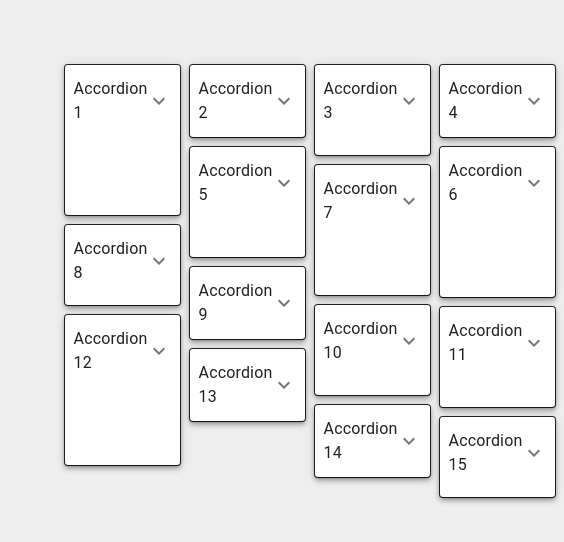
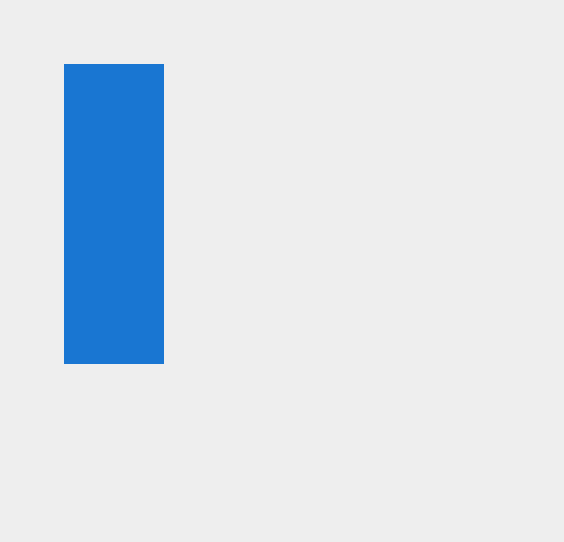
Before and after one commit to AtomMes/Material-UI-JS-21-, a React (Create React App) app: page / in a window 390 px wide. Shown: the top 542 px of the page, 564 px wide, since content can reach past the window. Built offline with nearby package versions, Linux system fonts and the light colour scheme.

Commit message:
#45, MuiResponsiveness

```diff
--- a/src/App.jsx
+++ b/src/App.jsx
@@ -1,8 +1,9 @@
 import "./App.css";
-import { MuiLoadingButton } from "./components/MuiLoadingButton";
-import { MuiMasonry } from "./components/MuiMasonry";
-import { MuiTabs } from "./components/MuiTabs";
-import { MuiTimeline } from "./components/MuiTimeline";
+//import { MuiLoadingButton } from "./components/MuiLoadingButton";
+//import { MuiMasonry } from "./components/MuiMasonry";
+import { MuiResponsiveness } from "./components/MuiResponsiveness";
+//import { MuiTabs } from "./components/MuiTabs";
+//import { MuiTimeline } from "./components/MuiTimeline";
 //import { MuiLoadingButton } from "./components/MuiLoadingButton";
 // import { MuiAlert } from "./components/MuiAlert";
 // import { MuiDialog } from "./components/MuiDialog";
@@ -105,9 +106,11 @@ function App() {
   <div className='line' />
   <MuiTabs />
 <div className='line' />
-      <MuiTimeline />
+<MuiTimeline />
+<div className='line' />
+      <MuiMasonry />
 <div className='line' /> */}
-      <MuiMasonry />
+      <MuiResponsiveness />
     </div>
   );
 }
--- /dev/null
+++ b/src/components/MuiResponsiveness.jsx
@@ -0,0 +1,26 @@
+import { Box } from '@mui/material'
+import React from 'react'
+
+export const MuiResponsiveness = () => {
+  return (
+<Box sx={{
+  height:'300px',
+  width:{
+    xs:100,//0 0ic mec i jamanak yndunuma 100px width u tenc
+    sm:200,//600
+    md:300,//900
+    lg:400,//1200
+    xl:500//1536
+  },
+  bgcolor:{
+    xs:'primary.main',
+    sm:'primary.light',
+    md:'primary.dark',
+    lg:'secondary.main',
+    xl:'secondary.dark'
+  }
+}} >
+
+</Box>
+  )
+}
```
